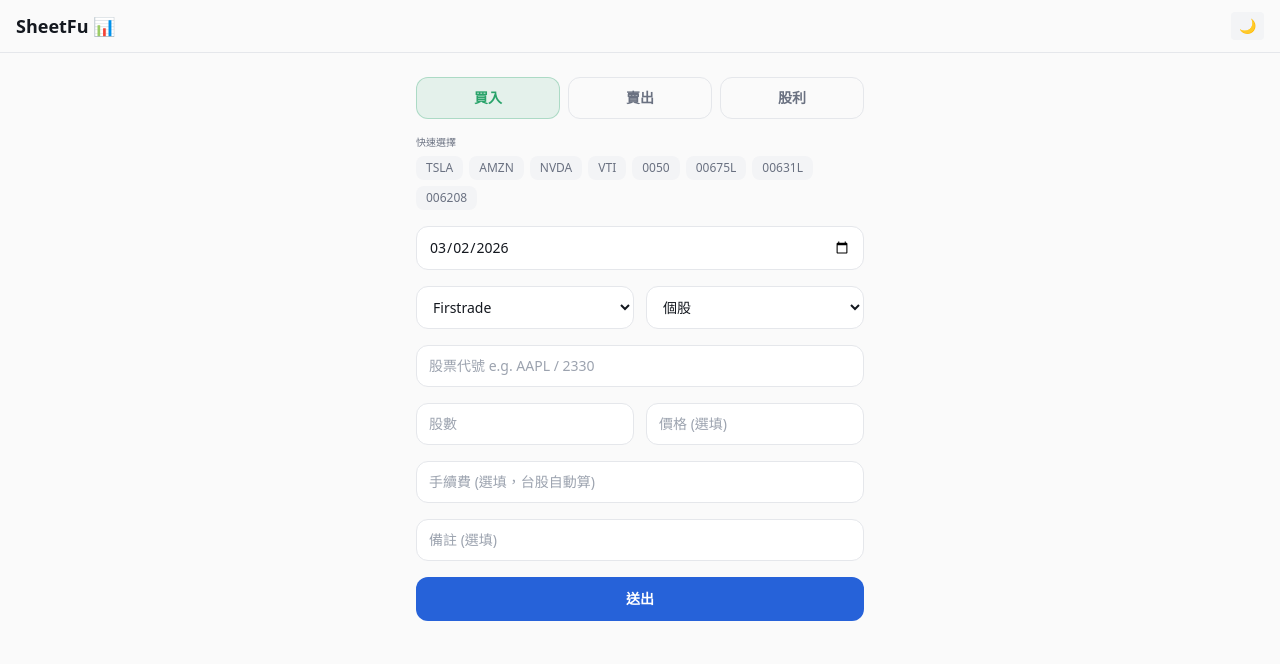
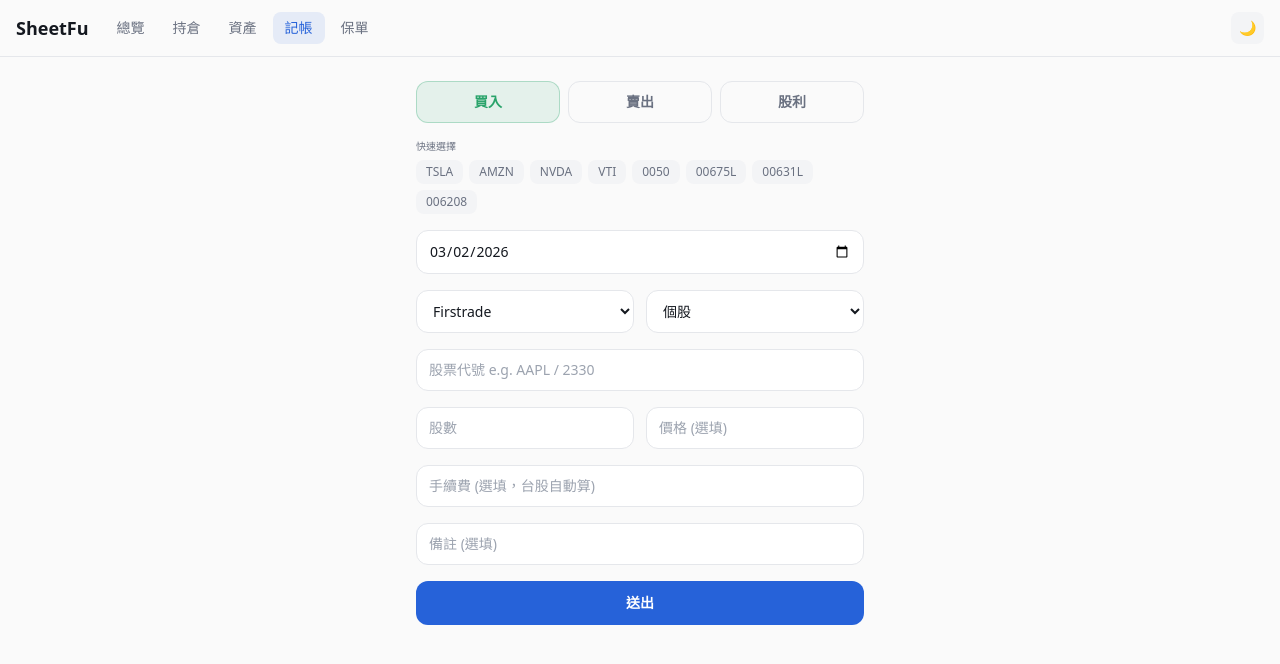
Before and after one commit to snese/sheetfu, a Next.js app: page /add in a window 1280 px wide. Shown: the top 664 px of the page. Built offline with nearby package versions, Linux system fonts and the light colour scheme.

Commit message:
fix(#196): dark mode colors, chart theme, responsive nav, page headers

```diff
--- a/components/charts/MiniPie.tsx
+++ b/components/charts/MiniPie.tsx
@@ -1,7 +1,6 @@
 'use client'
 import { PieChart, Pie, Cell, ResponsiveContainer, Tooltip } from 'recharts'
-
-const COLORS = ['hsl(220,70%,50%)', 'hsl(152,60%,40%)', 'hsl(38,92%,50%)', 'hsl(0,72%,51%)', 'hsl(280,60%,50%)', 'hsl(190,70%,45%)']
+import { PIE_COLORS, tooltipStyle } from '@/lib/chart-theme'
 
 export function MiniPie({ data, nameKey = 'name', valueKey = 'value' }: {
   data: Record<string, unknown>[]; nameKey?: string; valueKey?: string
@@ -14,11 +13,11 @@ export function MiniPie({ data, nameKey = 'name', valueKey = 'value' }: {
           cx="50%" cy="50%" innerRadius={45} outerRadius={70}
           paddingAngle={3} strokeWidth={0}
         >
-          {data.map((_, i) => <Cell key={i} fill={COLORS[i % COLORS.length]} />)}
+          {data.map((_, i) => <Cell key={i} fill={PIE_COLORS[i % PIE_COLORS.length]} />)}
         </Pie>
         <Tooltip
           formatter={(v: number) => `NT$${(v / 1e4).toFixed(0)}萬`}
-          contentStyle={{ background: 'hsl(var(--card))', border: '1px solid hsl(var(--border))', borderRadius: 8, fontSize: 12 }}
+          {...tooltipStyle}
         />
       </PieChart>
     </ResponsiveContainer>
--- a/components/charts/NetWorthLine.tsx
+++ b/components/charts/NetWorthLine.tsx
@@ -1,5 +1,6 @@
 'use client'
 import { AreaChart, Area, XAxis, YAxis, ResponsiveContainer, Tooltip } from 'recharts'
+import { tooltipStyle } from '@/lib/chart-theme'
 
 export function NetWorthLine({ data }: { data: { date: string; netWorth: number }[] }) {
   if (data.length < 2) return <p className="text-xs text-muted-foreground text-center py-8">資料不足，至少需 2 筆歷史紀錄</p>
@@ -16,8 +17,7 @@ export function NetWorthLine({ data }: { data: { date: string; netWorth: number
         <YAxis hide domain={['dataMin - 1000000', 'dataMax + 1000000']} />
         <Tooltip
           formatter={(v: number) => `NT$${(v / 1e4).toFixed(0)}萬`}
-          labelStyle={{ fontSize: 11 }}
-          contentStyle={{ background: 'hsl(var(--card))', border: '1px solid hsl(var(--border))', borderRadius: 8, fontSize: 12 }}
+          {...tooltipStyle}
         />
         <Area type="monotone" dataKey="netWorth" stroke="hsl(var(--accent))" strokeWidth={2} fill="url(#nwGrad)" dot={false} />
       </AreaChart>
--- a/components/charts/RiskBar.tsx
+++ b/components/charts/RiskBar.tsx
@@ -1,7 +1,6 @@
 'use client'
 import { BarChart, Bar, XAxis, YAxis, ResponsiveContainer, Tooltip, Cell } from 'recharts'
-
-const RISK_COLORS = ['hsl(220,60%,55%)', 'hsl(152,55%,45%)', 'hsl(38,80%,50%)', 'hsl(15,80%,50%)', 'hsl(0,72%,51%)']
+import { RISK_COLORS, tooltipStyle } from '@/lib/chart-theme'
 
 export function RiskBar({ data }: { data: { level: string; valueTwd: number }[] }) {
   return (
@@ -11,7 +10,7 @@ export function RiskBar({ data }: { data: { level: string; valueTwd: number }[]
         <YAxis type="category" dataKey="level" width={55} tick={{ fontSize: 11, fill: 'hsl(var(--muted-foreground))' }} axisLine={false} tickLine={false} />
         <Tooltip
           formatter={(v: number) => `NT$${(v / 1e4).toFixed(0)}萬`}
-          contentStyle={{ background: 'hsl(var(--card))', border: '1px solid hsl(var(--border))', borderRadius: 8, fontSize: 12 }}
+          {...tooltipStyle}
         />
         <Bar dataKey="valueTwd" radius={[0, 6, 6, 0]} barSize={18}>
           {data.map((_, i) => <Cell key={i} fill={RISK_COLORS[i % RISK_COLORS.length]} />)}
--- a/components/layout/MobileNav.tsx
+++ b/components/layout/MobileNav.tsx
@@ -14,7 +14,7 @@ const tabs = [
 export function MobileNav() {
   const pathname = usePathname()
   return (
-    <nav className="fixed bottom-0 left-0 right-0 flex border-t border-border bg-background/80 backdrop-blur-lg md:hidden">
+    <nav className="fixed bottom-0 left-0 right-0 flex border-t border-border bg-background/80 backdrop-blur-lg md:hidden z-40">
       {tabs.map((t) => (
         <Link key={t.href} href={t.href}
           className={cn(
@@ -28,3 +28,22 @@ export function MobileNav() {
     </nav>
   )
 }
+
+export function DesktopNav() {
+  const pathname = usePathname()
+  return (
+    <nav className="hidden md:flex items-center gap-1">
+      {tabs.map((t) => (
+        <Link key={t.href} href={t.href}
+          className={cn(
+            'px-3 py-1.5 rounded-lg text-sm transition-colors',
+            pathname === t.href
+              ? 'bg-accent/10 text-accent font-medium'
+              : 'text-muted-foreground hover:text-foreground hover:bg-muted'
+          )}>
+          {t.label}
+        </Link>
+      ))}
+    </nav>
+  )
+}
--- /dev/null
+++ b/components/layout/PageHeader.tsx
@@ -0,0 +1,8 @@
+export function PageHeader({ title, subtitle }: { title: string; subtitle?: string }) {
+  return (
+    <div className="mb-5">
+      <h1 className="text-xl font-bold">{title}</h1>
+      {subtitle && <p className="text-sm text-muted-foreground mt-0.5">{subtitle}</p>}
+    </div>
+  )
+}
--- a/components/layout/ThemeProvider.tsx
+++ b/components/layout/ThemeProvider.tsx
@@ -1,5 +1,6 @@
 'use client'
 import { useEffect, useState } from 'react'
+import { DesktopNav } from './MobileNav'
 
 export function ThemeProvider({ children }: { children: React.ReactNode }) {
   const [dark, setDark] = useState(false)
@@ -18,8 +19,11 @@ export function ThemeProvider({ children }: { children: React.ReactNode }) {
   return (
     <>
       <header className="flex items-center justify-between px-4 py-3 border-b border-border">
-        <h1 className="text-lg font-bold">SheetFu 📊</h1>
-        <button onClick={() => setDark(!dark)} className="text-sm px-2 py-1 rounded bg-muted">
+        <div className="flex items-center gap-4">
+          <h1 className="text-lg font-bold">SheetFu</h1>
+          <DesktopNav />
+        </div>
+        <button onClick={() => setDark(!dark)} className="text-sm px-2 py-1.5 rounded-lg bg-muted hover:bg-muted/80 transition-colors" aria-label="切換主題">
           {dark ? '☀️' : '🌙'}
         </button>
       </header>
--- /dev/null
+++ b/lib/chart-theme.ts
@@ -0,0 +1,23 @@
+// Shared chart theming — uses CSS variables so dark mode works automatically
+export const tooltipStyle = {
+  contentStyle: {
+    background: 'hsl(var(--card))',
+    border: '1px solid hsl(var(--border))',
+    borderRadius: 8,
+    fontSize: 12,
+    color: 'hsl(var(--foreground))',
+  },
+  labelStyle: { color: 'hsl(var(--muted-foreground))', fontSize: 11 },
+  itemStyle: { color: 'hsl(var(--foreground))' },
+}
+
+// Light-friendly + dark-friendly palette (higher lightness for dark bg)
+export const PIE_COLORS = [
+  'hsl(220,70%,60%)', 'hsl(152,55%,50%)', 'hsl(38,85%,55%)',
+  'hsl(0,70%,60%)', 'hsl(280,55%,60%)', 'hsl(190,65%,50%)',
+]
+
+export const RISK_COLORS = [
+  'hsl(220,55%,60%)', 'hsl(152,50%,50%)', 'hsl(38,75%,55%)',
+  'hsl(15,75%,55%)', 'hsl(0,65%,58%)',
+]
--- a/lib/utils.ts
+++ b/lib/utils.ts
@@ -18,7 +18,7 @@ export function formatPercent(value: number): string {
 }
 
 export function formatPnl(value: number): { text: string; color: string; arrow: string } {
-  const color = value >= 0 ? 'text-emerald-500' : 'text-rose-500'
+  const color = value >= 0 ? 'text-profit' : 'text-loss'
   const arrow = value >= 0 ? '▲' : '▼'
   return { text: formatCurrency(value), color, arrow }
 }
```
